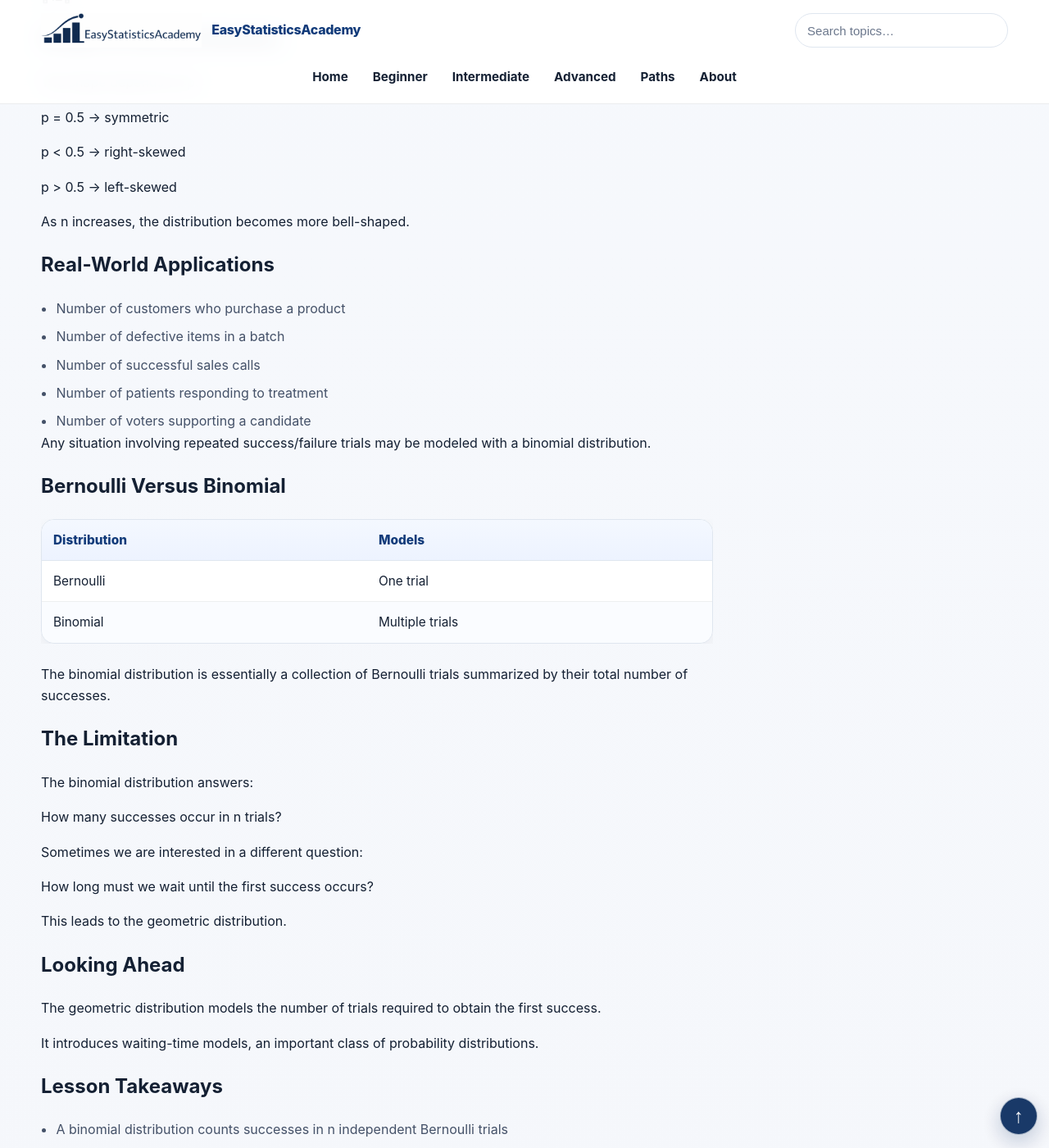
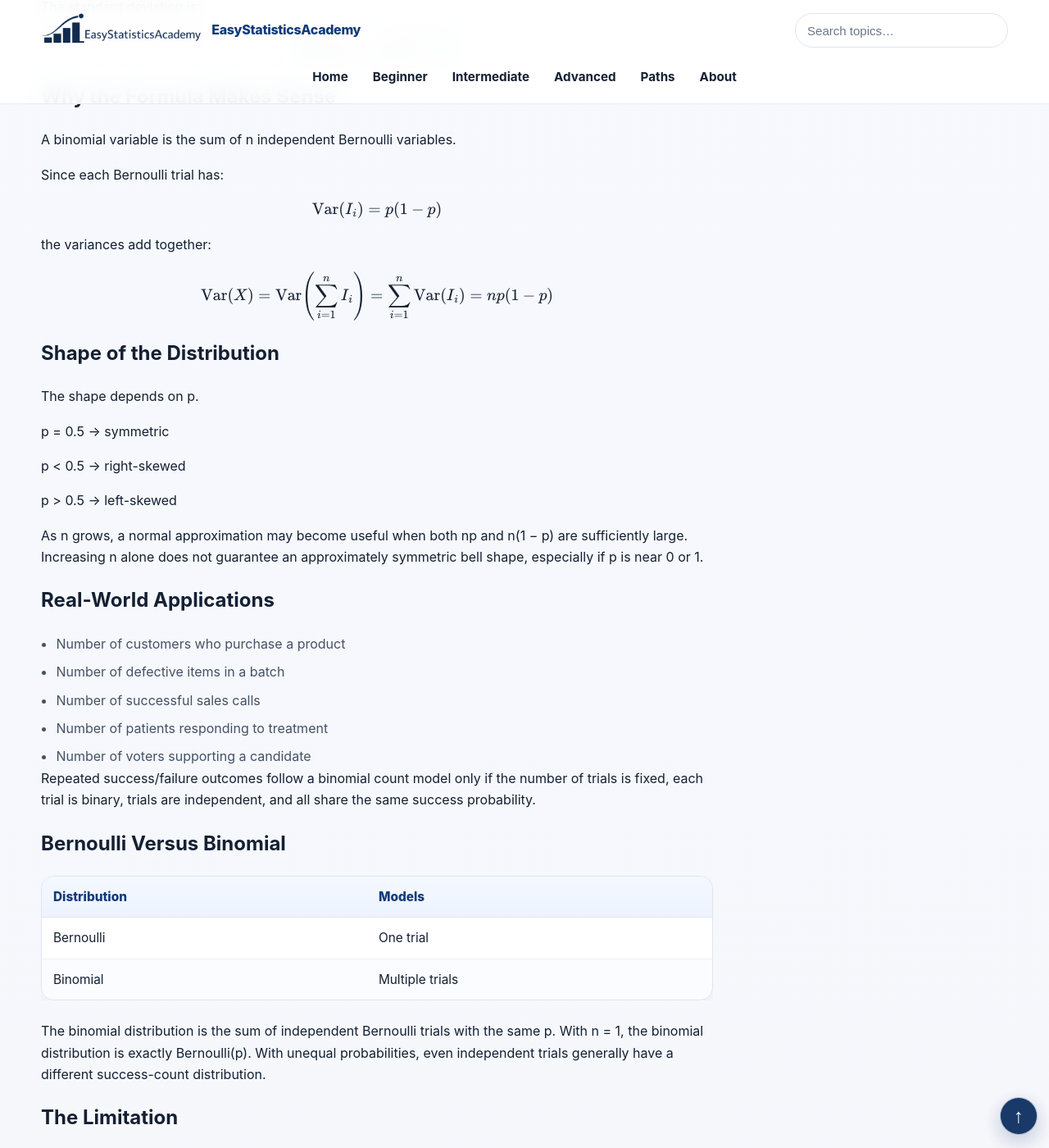
Before and after one commit to ammar-homaida-statistics/easystatisticsacademy, a Jekyll site: the page built from probability/distributions/binomial-distribution/index.md, in a window 1280 px wide and 1400 px high, scrolled down 4199 px. Shown: the whole window at 82% size. Built offline with Jekyll 4.4.1, drawn with Linux system fonts in a browser that asks for light colours; some of the changed text lies outside the part shown.

Commit message:
Restore 13 verified distribution formulas and qualify model assumptions

```diff
--- a/probability/distributions/binomial-distribution/index.md
+++ b/probability/distributions/binomial-distribution/index.md
@@ -76,7 +76,7 @@ sidebar: false
     <h2>What Is a Binomial Distribution?</h2>
 
     <p>
-      A binomial distribution describes the number of successes obtained in a fixed number of independent Bernoulli trials.
+      A binomial distribution describes the number of successes in a fixed number of independent, identically distributed Bernoulli trials with common success probability p. Differing success probabilities lead to a Poisson-binomial model, and dependence generally requires a different model.
     </p>
 
     <div class="concept-box">
@@ -84,7 +84,7 @@ sidebar: false
       <strong>Definition:</strong>
 
       <p>
-        A binomial random variable counts how many successes occur in n independent trials when each trial has success probability p.
+        A binomial random variable counts successes in n independent trials, each with exactly two outcomes and the same success probability p (0 ≤ p ≤ 1). The count is a sum of n Bernoulli indicators.
       </p>
 
     </div>
@@ -173,7 +173,9 @@ sidebar: false
       A binomial random variable is written as:
     </p>
 
-    0
+    \[
+X\sim\operatorname{Binomial}(n,p)
+\]
 
     <p>
       where:
@@ -193,7 +195,9 @@ sidebar: false
       A binomial variable can take values:
     </p>
 
-    1
+    \[
+X\in\{0,1,\ldots,n\}
+\]
 
     <p>
       because any number of successes from zero to n is possible.
@@ -205,7 +209,9 @@ sidebar: false
       The probability of observing exactly k successes is:
     </p>
 
-    2
+    \[
+P(X=k)=\binom{n}{k}p^k(1-p)^{n-k},\quad k=0,\ldots,n
+\]
 
     <p>
       This is called the binomial probability mass function.
@@ -214,7 +220,7 @@ sidebar: false
     <h2>Understanding the Formula</h2>
 
     <p>
-      The formula contains three parts.
+      For 0 < p < 1, the formula contains three factors. At p = 0 or p = 1 the distribution is degenerate (all failures or all successes), which is handled directly by its limiting probabilities.
     </p>
 
     <div class="table-wrap">
@@ -301,19 +309,25 @@ sidebar: false
       Applying the formula:
     </p>
 
-    4
+    \[
+P(X=2)=\binom{3}{2}(0.5)^2(0.5)^{3-2}
+\]
 
     <p>
       Since:
     </p>
 
-    5
+    \[
+\binom{3}{2}=3
+\]
 
     <p>
       the probability becomes:
     </p>
 
-    6
+    \[
+P(X=2)=3(0.5)^3=0.375
+\]
 
     <h2>Mean of a Binomial Distribution</h2>
 
@@ -321,7 +335,9 @@ sidebar: false
       The expected value is:
     </p>
 
-    7
+    \[
+\operatorname{E}(X)=np
+\]
 
     <div class="concept-box">
 
@@ -355,10 +371,12 @@ sidebar: false
       Then:
     </p>
 
-    8
+    \[
+\operatorname{E}(X)=100(0.2)=20
+\]
 
     <p>
-      We expect about 20 successes.
+      The expected count is exactly 20; any observed count still varies from sample to sample.
     </p>
 
     <h2>Variance of a Binomial Distribution</h2>
@@ -367,13 +385,17 @@ sidebar: false
       The variance is:
     </p>
 
-    9
+    \[
+\operatorname{Var}(X)=np(1-p)
+\]
 
     <p>
       The standard deviation is:
     </p>
 
-    10
+    \[
+\operatorname{SD}(X)=\sqrt{np(1-p)}
+\]
 
     <h2>Why the Formula Makes Sense</h2>
 
@@ -385,13 +407,17 @@ sidebar: false
       Since each Bernoulli trial has:
     </p>
 
-    11
+    \[
+\operatorname{Var}(I_i)=p(1-p)
+\]
 
     <p>
       the variances add together:
     </p>
 
-    12
+    \[
+\operatorname{Var}(X)=\operatorname{Var}\!\left(\sum_{i=1}^{n}I_i\right)=\sum_{i=1}^{n}\operatorname{Var}(I_i)=np(1-p)
+\]
 
     <h2>Shape of the Distribution</h2>
 
@@ -416,8 +442,7 @@ sidebar: false
     </div>
 
     <p>
-      As n increases,
-      the distribution becomes more bell-shaped.
+      As n grows, a normal approximation may become useful when both np and n(1 − p) are sufficiently large. Increasing n alone does not guarantee an approximately symmetric bell shape, especially if p is near 0 or 1.
     </p>
 
     <h2>Real-World Applications</h2>
@@ -437,7 +462,7 @@ sidebar: false
     </ul>
 
     <p>
-      Any situation involving repeated success/failure trials may be modeled with a binomial distribution.
+      Repeated success/failure outcomes follow a binomial count model only if the number of trials is fixed, each trial is binary, trials are independent, and all share the same success probability.
     </p>
 
     <h2>Bernoulli Versus Binomial</h2>
@@ -472,7 +497,7 @@ sidebar: false
     </div>
 
     <p>
-      The binomial distribution is essentially a collection of Bernoulli trials summarized by their total number of successes.
+      The binomial distribution is the sum of independent Bernoulli trials with the same p. With n = 1, the binomial distribution is exactly Bernoulli(p). With unequal probabilities, even independent trials generally have a different success-count distribution.
     </p>
 
     <h2>The Limitation</h2>
```
Also changed, not shown: other parts of probability/distributions/binomial-distribution/index.md (+3 -1 lines).
